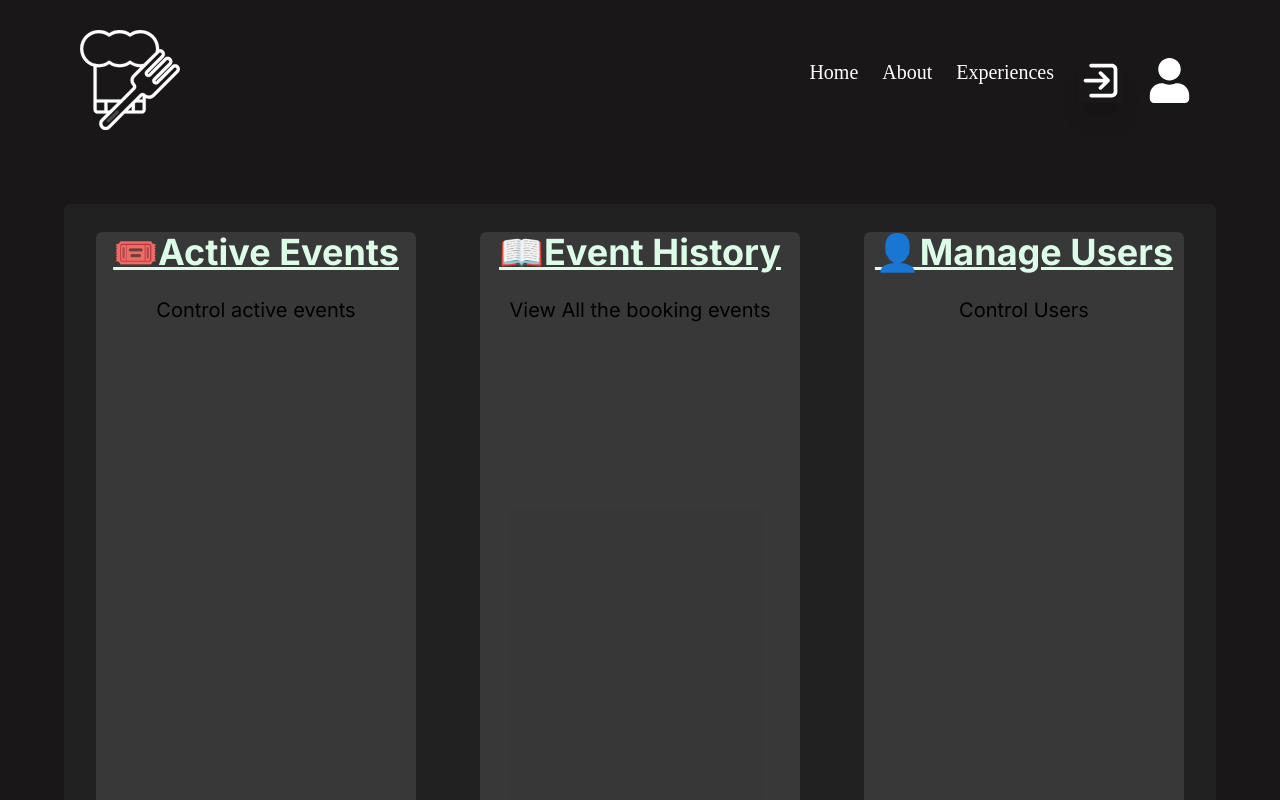
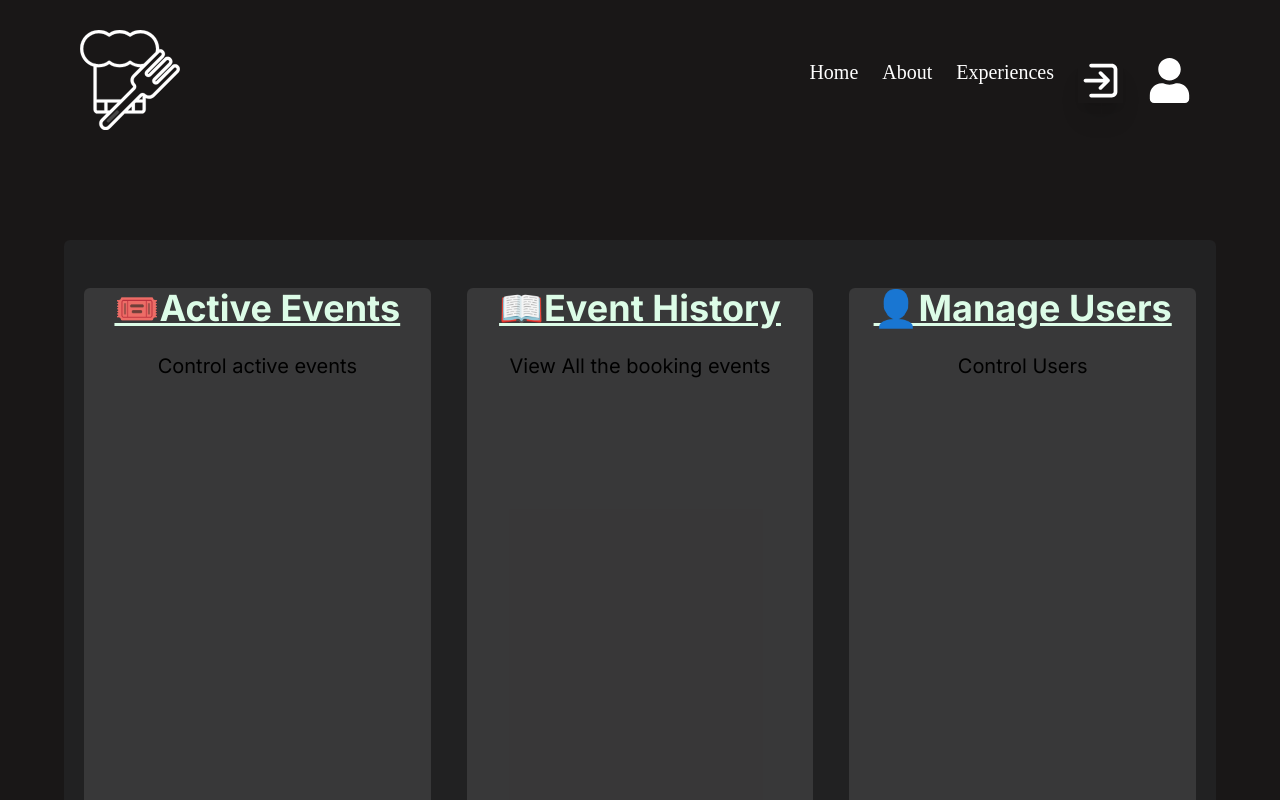
Before and after one commit to ottorst/proyectofinal, a Next.js app in the folder front/: page /dashboardadmin in a window 1280 px wide. Shown: the top 800 px of the page. Built offline with nearby package versions, Linux system fonts and the light colour scheme; sample sign-in values are in the browser's storage.

Commit message:
Proteccion de ruta dashboardadmin

```diff
--- a/front/src/components/dashboardAdmin/DashboardAdmin.tsx
+++ b/front/src/components/dashboardAdmin/DashboardAdmin.tsx
@@ -1,30 +1,52 @@
+"use client"
+
+import { useState,useEffect } from "react";
+import { useRouter } from "next/navigation";
 
 
+const DashboardAdmin:React.FC = () => {
 
+  const[token,setToken] = useState<string|null>(null);
+  const router = useRouter();
 
-const DashboardAdmin = () => {
+  useEffect(() => {
+
+    const storedToken = localStorage.getItem("token");
+    if(!storedToken){
+      router.push("/login")
+
+    } else{
+      setToken(storedToken);
+    }
+  }, [router])
 
 
 
   return (
+
+
 <div>
     <header className="flex"></header>
-    <section className="flex flex-row justify-center items-center bg-gray-500-50 rounded-md w-[90%] mx-auto my-11">
-        <div className="rounde-lg bg-white-500-50 w-80 flex flex-col text-center h-screen rounded-md mx-auto space-y-6">
+    <section className="flex flex-row justify-center items-center bg-gray-500-50 rounded-md w-[90%] mx-auto
+    space-x-9 p-5 my-20
+    ">
+
+       <div className="rounde-lg bg-white-500-50 w-96 flex flex-col text-center h-screen rounded-md mx-auto space-y-6">
             <h1 className="text-green-100 text-3xl font-bold md:text-4xl underline">🎟️Active Events</h1>
             <p className="text-black text-xl">Control active events</p>
         </div>
 
-        <div className="rounde-lg bg-white-500-50 w-80 flex flex-col text-center h-screen rounded-md mx-auto my-7 space-y-6">
+        <div className="rounde-lg bg-white-500-50 w-96 flex flex-col text-center h-screen rounded-md mx-auto my-7 space-y-6">
             <h1 className="text-green-100 text-3xl font-bold md:text-4xl underline">📖Event History</h1>
             <p className="text-black text-xl">View All the booking events</p>
         </div>
 
-        <div className="rounde-lg bg-white-500-50 w-80 flex flex-col text-center h-screen rounded-md mx-auto space-y-6">
+        <div className="rounde-lg bg-white-500-50 w-96 flex flex-col text-center h-screen rounded-md mx-auto space-y-6">
             <h1 className="text-green-100 text-3xl font-bold md:text-4xl underline">👤Manage Users</h1>
             <p className="text-black text-xl">Control Users</p>
 
         </div>
+
     </section>
 </div>
   )
--- a/front/src/components/navbar/Navbar.tsx
+++ b/front/src/components/navbar/Navbar.tsx
@@ -6,13 +6,14 @@ import Image from "next/image";
 import { useRef } from "react";
 import { FaUser } from 'react-icons/fa';
 import { useState,useEffect } from "react";
-
+import { useRouter } from "next/navigation";
 
 
 const Navbar:React.FC = () => {
   const menuRef = useRef<HTMLInputElement>(null);
   const [isLogin, setIsLogin] = useState(false);
    const[token,setToken] = useState<string|null>(null);
+   const router = useRouter();
 
    useEffect(() => {
     const storedToken = localStorage.getItem("token");
@@ -88,6 +89,8 @@ const Navbar:React.FC = () => {
 
 
 
+
+
       </ul>
     </div>
 
```
